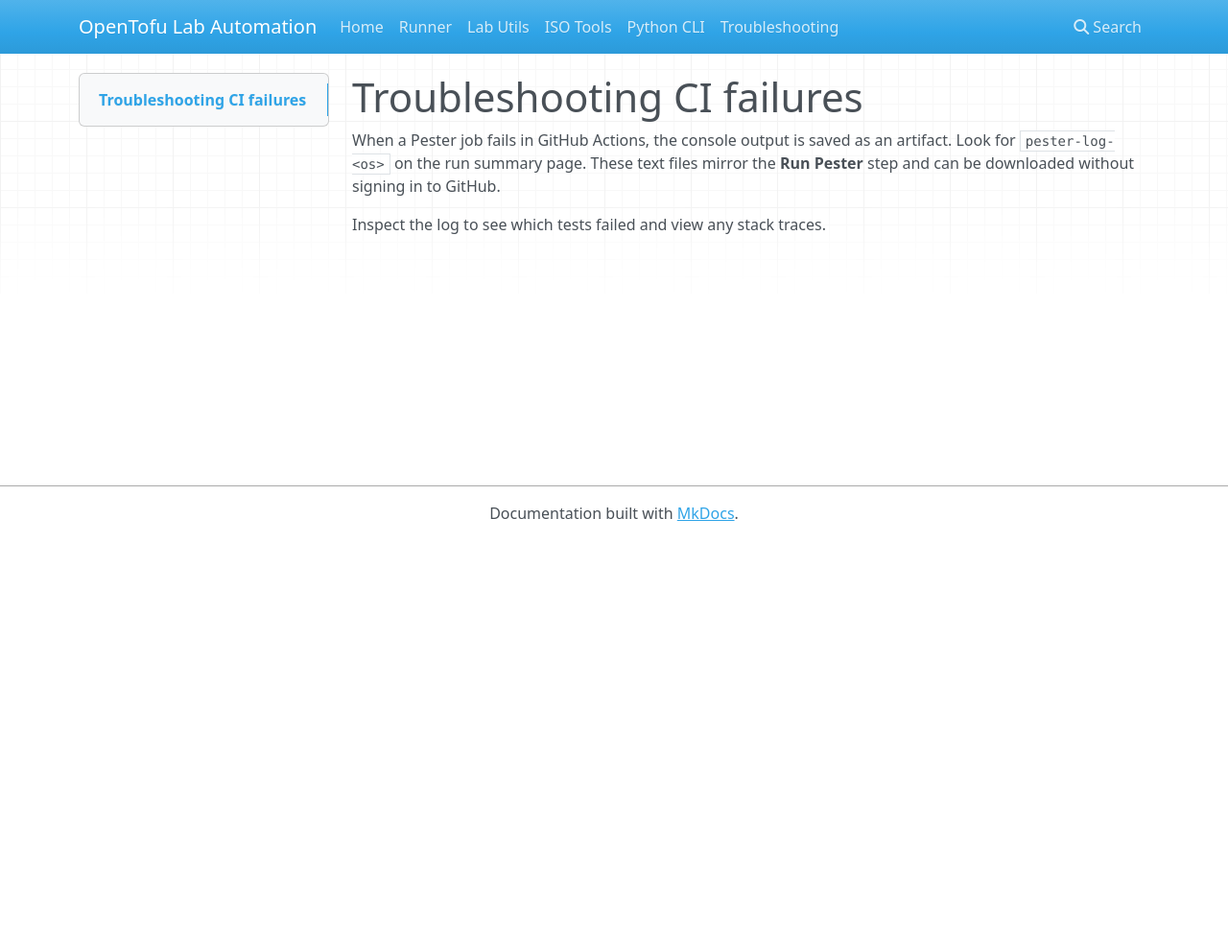
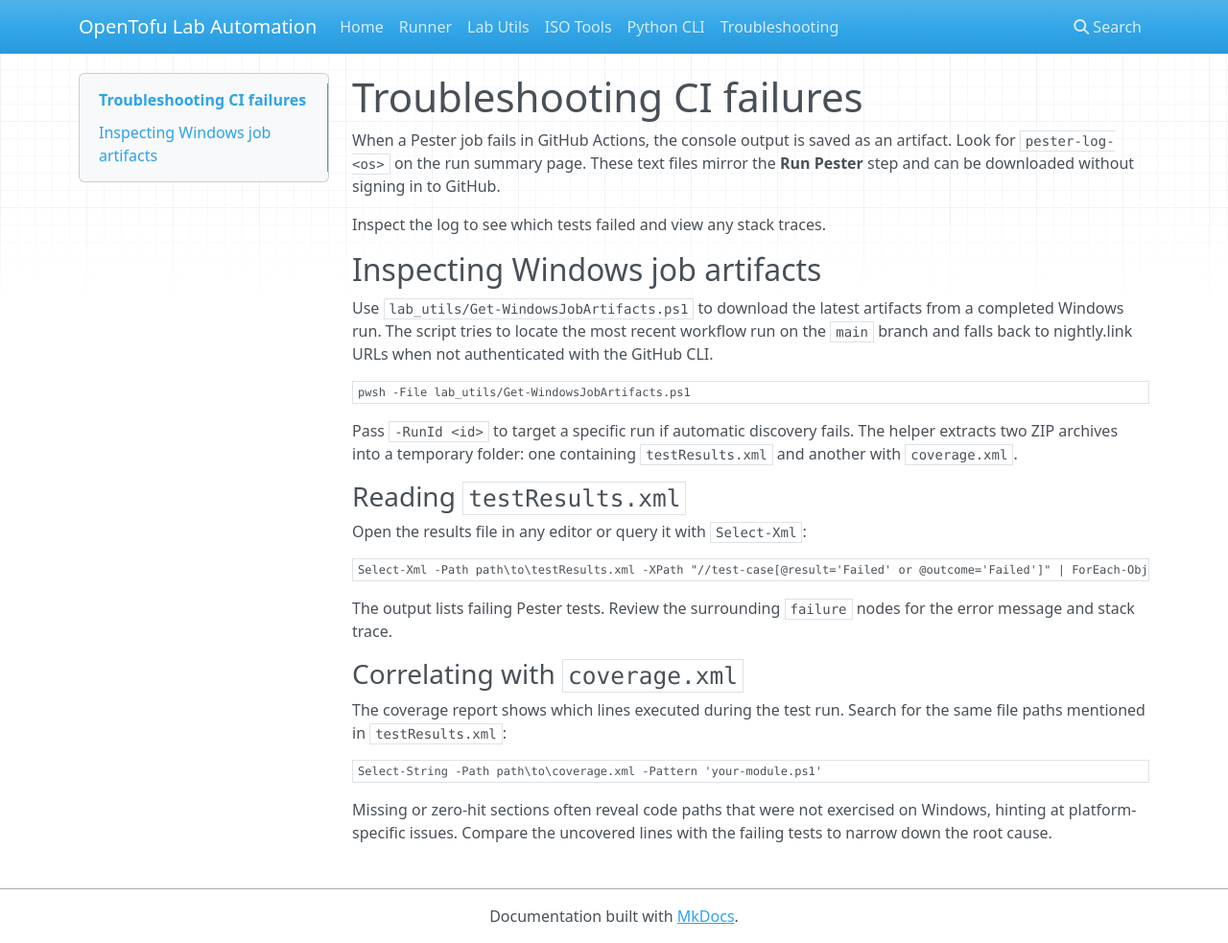
Before and after one commit to wizzense/opentofu-lab-automation, an MkDocs documentation site: the page built from docs/troubleshooting.md, in a window 1280 px wide and 983 px high. Shown: the whole window at 96% size. Built offline with MkDocs 1.6.1, drawn with Linux system fonts in a browser that asks for light colours; nearby versions of some CDN libraries.

Commit message:
docs: add guidance for interpreting Windows artifacts

````diff
--- a/docs/troubleshooting.md
+++ b/docs/troubleshooting.md
@@ -5,3 +5,33 @@ Look for `pester-log-<os>` on the run summary page. These text files mirror the
 **Run Pester** step and can be downloaded without signing in to GitHub.
 
 Inspect the log to see which tests failed and view any stack traces.
+
+## Inspecting Windows job artifacts
+
+Use `lab_utils/Get-WindowsJobArtifacts.ps1` to download the latest artifacts from a completed Windows run. The script tries to locate the most recent workflow run on the `main` branch and falls back to nightly.link URLs when not authenticated with the GitHub CLI.
+
+```powershell
+pwsh -File lab_utils/Get-WindowsJobArtifacts.ps1
+```
+
+Pass `-RunId <id>` to target a specific run if automatic discovery fails. The helper extracts two ZIP archives into a temporary folder: one containing `testResults.xml` and another with `coverage.xml`.
+
+### Reading `testResults.xml`
+
+Open the results file in any editor or query it with `Select-Xml`:
+
+```powershell
+Select-Xml -Path path\to\testResults.xml -XPath "//test-case[@result='Failed' or @outcome='Failed']" | ForEach-Object { $_.Node.name }
+```
+
+The output lists failing Pester tests. Review the surrounding `failure` nodes for the error message and stack trace.
+
+### Correlating with `coverage.xml`
+
+The coverage report shows which lines executed during the test run. Search for the same file paths mentioned in `testResults.xml`:
+
+```powershell
+Select-String -Path path\to\coverage.xml -Pattern 'your-module.ps1'
+```
+
+Missing or zero-hit sections often reveal code paths that were not exercised on Windows, hinting at platform-specific issues. Compare the uncovered lines with the failing tests to narrow down the root cause.
````
